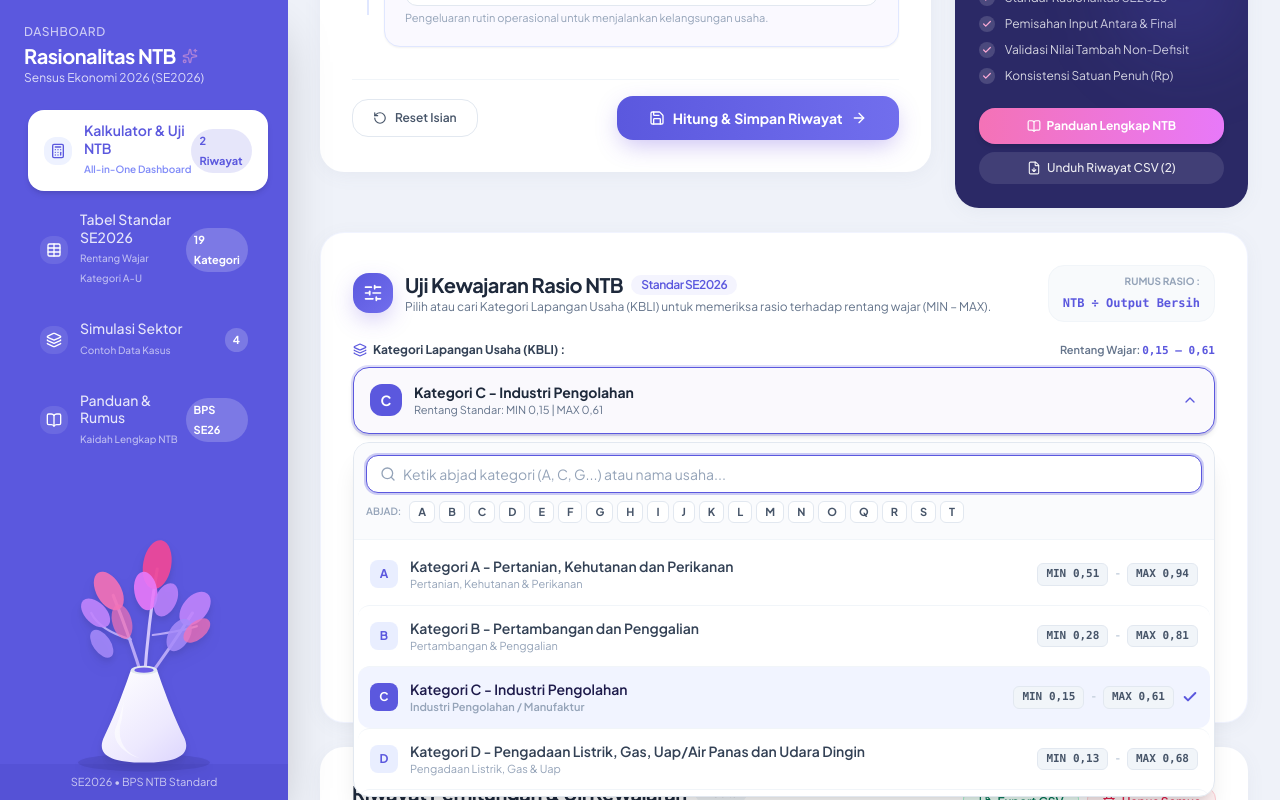
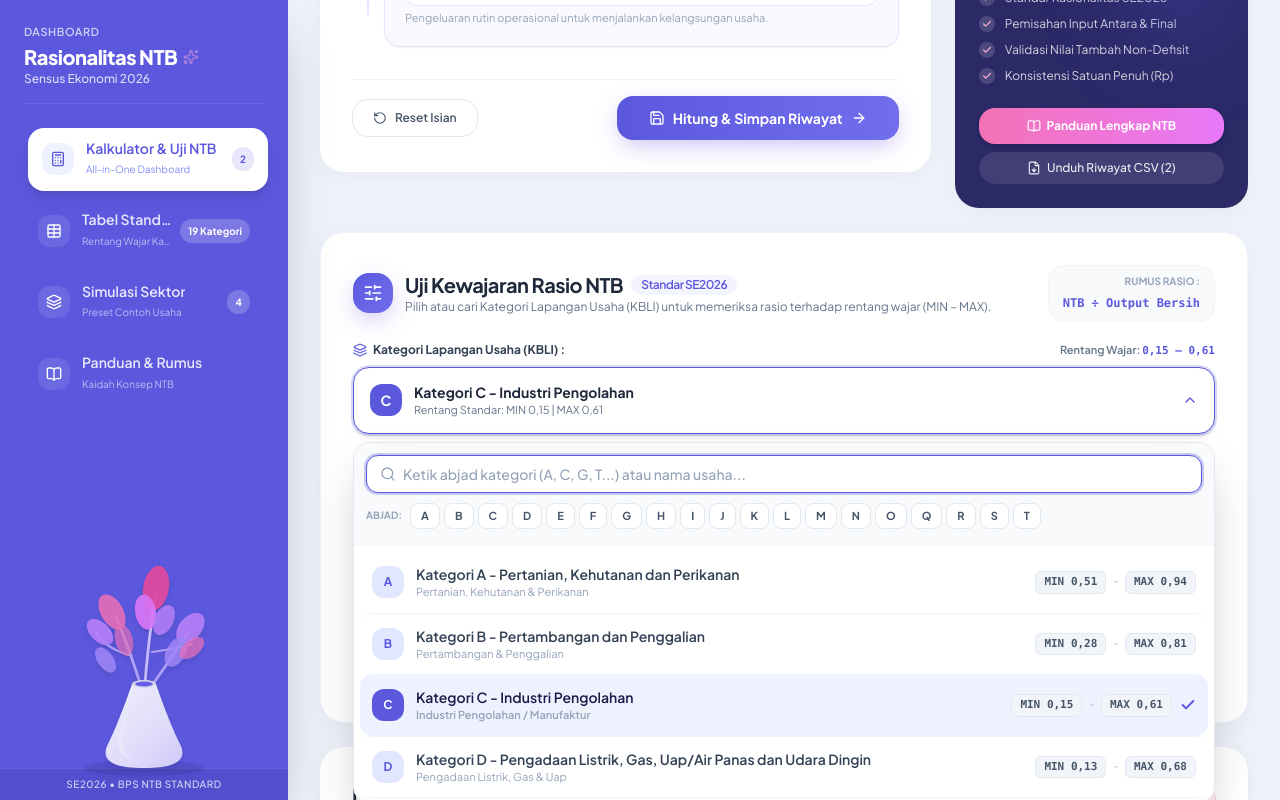
Before and after one commit to ahmadrahman79/rasionalitas-ntb-se2026, a React (Vite) app: page / in a window 1280 px wide. Both pictures are taken after a click on the button 784 px from the left and 1592 px from the top of the page. Shown: the part 1192-1992 px from the top of the page. Built offline with nearby package versions, Linux system fonts and the light colour scheme.

Commit message:
Fix category search filter for single letter and polish sidebar layout

```diff
--- a/src/components/RationalityChecker.jsx
+++ b/src/components/RationalityChecker.jsx
@@ -1,6 +1,5 @@
 import React, { useState, useRef, useEffect } from 'react';
 import {
-  Building2,
   CheckCircle2,
   AlertTriangle,
   AlertCircle,
@@ -56,15 +55,32 @@ export const RationalityChecker = ({
     }
   }, [isOpen]);
 
-  // Filter categories by search term (Abjad or Name)
+  // SMART SEARCH LOGIC:
+  // - If single letter (e.g. "T", "C", "A"): filter strictly by category CODE (Kategori T, C, A)
+  // - If multiple letters (e.g. "pengolahan", "dagang", "hotel"): filter by category name & description
   const filteredCategories = KATEGORI_LAPANGAN_USAHA.filter((kat) => {
     if (!searchTerm) return true;
-    const term = searchTerm.toLowerCase().trim();
+    const cleanTerm = searchTerm.toLowerCase().trim();
+    if (!cleanTerm) return true;
+
+    // Single character search -> match strictly the category letter code
+    if (cleanTerm.length === 1) {
+      return kat.kode.toLowerCase() === cleanTerm;
+    }
+
+    // Match "kategori X" or "kat X"
+    if (cleanTerm.startsWith('kat ') || cleanTerm.startsWith('kategori ')) {
+      const targetLetter = cleanTerm.replace(/^(kat|kategori)\s*/, '').trim();
+      if (targetLetter.length === 1) {
+        return kat.kode.toLowerCase() === targetLetter;
+      }
+    }
+
+    // Multiple characters search -> match code, name, or description
     return (
-      kat.kode.toLowerCase() === term ||
-      kat.kode.toLowerCase().includes(term) ||
-      kat.nama.toLowerCase().includes(term) ||
-      kat.singkat.toLowerCase().includes(term)
+      kat.kode.toLowerCase() === cleanTerm ||
+      kat.nama.toLowerCase().includes(cleanTerm) ||
+      kat.singkat.toLowerCase().includes(cleanTerm)
     );
   });
 
@@ -83,6 +99,8 @@ export const RationalityChecker = ({
   const minPos = getPercentPos(minVal);
   const maxPos = getPercentPos(maxVal);
   const currentPos = getPercentPos(rasio);
+
+  const alphabetList = ['A', 'B', 'C', 'D', 'E', 'F', 'G', 'H', 'I', 'J', 'K', 'L', 'M', 'N', 'O', 'Q', 'R', 'S', 'T'];
 
   return (
     <div className="bg-white rounded-3xl p-6 md:p-8 shadow-soft border border-indigo-50/80">
@@ -136,7 +154,7 @@ export const RationalityChecker = ({
           onClick={() => setIsOpen(!isOpen)}
           className={`w-full bg-[#FAF9FD] hover:bg-[#F4F2FC] border text-left rounded-2xl px-4 py-3.5 flex items-center justify-between gap-3 transition-all ${
             isOpen
-              ? 'border-[#5B58DE] ring-2 ring-[#5B58DE]/20 shadow-md'
+              ? 'border-[#5B58DE] ring-2 ring-[#5B58DE]/20 shadow-md bg-white'
               : 'border-slate-200 shadow-xs'
           }`}
         >
@@ -162,53 +180,62 @@ export const RationalityChecker = ({
 
         {/* Dropdown Menu Popover */}
         {isOpen && (
-          <div className="absolute z-50 left-0 right-0 top-full mt-2 bg-white rounded-2xl shadow-xl border border-slate-200 overflow-hidden animate-fadeIn">
+          <div className="absolute z-50 left-0 right-0 top-full mt-2 bg-white rounded-2xl shadow-2xl border border-slate-200 overflow-hidden">
             {/* Search Input Box */}
-            <div className="p-3 border-b border-slate-100 bg-slate-50/70">
+            <div className="p-3 border-b border-slate-100 bg-slate-50/90">
               <div className="relative">
                 <Search className="w-4 h-4 text-slate-400 absolute left-3.5 top-1/2 -translate-y-1/2" />
                 <input
                   ref={searchInputRef}
                   type="text"
-                  placeholder="Ketik abjad kategori (A, C, G...) atau nama usaha..."
+                  placeholder="Ketik abjad kategori (A, C, G, T...) atau nama usaha..."
                   value={searchTerm}
                   onChange={(e) => setSearchTerm(e.target.value)}
-                  className="w-full pl-9 pr-8 py-2 text-xs sm:text-sm bg-white border border-slate-200 rounded-xl focus:outline-none focus:ring-2 focus:ring-[#5B58DE]/30 focus:border-[#5B58DE] text-slate-800 placeholder-slate-400"
+                  className="w-full pl-9 pr-8 py-2 text-xs sm:text-sm bg-white border border-slate-200 rounded-xl focus:outline-none focus:ring-2 focus:ring-[#5B58DE]/30 focus:border-[#5B58DE] text-slate-800 placeholder-slate-400 font-medium"
                 />
                 {searchTerm && (
                   <button
+                    type="button"
                     onClick={() => setSearchTerm('')}
-                    className="absolute right-2.5 top-1/2 -translate-y-1/2 p-0.5 text-slate-400 hover:text-slate-600 rounded-full"
+                    className="absolute right-2.5 top-1/2 -translate-y-1/2 p-1 text-slate-400 hover:text-slate-600 rounded-full hover:bg-slate-100"
                   >
                     <X className="w-3.5 h-3.5" />
                   </button>
                 )}
               </div>
 
-              {/* Quick Alphabet Pills for Fast Filtering */}
-              <div className="flex items-center gap-1 overflow-x-auto pt-2 pb-1 scrollbar-none text-[11px]">
-                <span className="text-[10px] text-slate-400 font-semibold uppercase shrink-0 mr-1">Abjad:</span>
-                {['A', 'B', 'C', 'D', 'E', 'F', 'G', 'H', 'I', 'J', 'K', 'L', 'M', 'N', 'O', 'Q', 'R', 'S', 'T'].map((letter) => (
+              {/* Quick Alphabet Buttons for Fast 1-Click Filtering */}
+              <div className="flex items-center gap-1 overflow-x-auto pt-2.5 pb-1 scrollbar-none text-[11px]">
+                <span className="text-[10px] text-slate-400 font-bold uppercase shrink-0 mr-1">Abjad:</span>
+                {alphabetList.map((letter) => {
+                  const isCurrentFilter = searchTerm.toUpperCase() === letter;
+                  return (
                     <button
                       key={letter}
-                    onClick={() => setSearchTerm(letter)}
-                    className={`px-2 py-0.5 rounded-md font-bold transition shrink-0 ${
-                      searchTerm.toUpperCase() === letter
-                        ? 'bg-[#5B58DE] text-white'
+                      type="button"
+                      onClick={() => {
+                        // Toggle filter
+                        setSearchTerm(isCurrentFilter ? '' : letter);
+                      }}
+                      className={`px-2.5 py-1 rounded-lg font-bold transition shrink-0 ${
+                        isCurrentFilter
+                          ? 'bg-[#5B58DE] text-white shadow-xs'
                           : 'bg-white text-slate-600 hover:bg-indigo-50 hover:text-[#5B58DE] border border-slate-200'
                       }`}
                     >
                       {letter}
                     </button>
-                ))}
+                  );
+                })}
               </div>
             </div>
 
             {/* List of Categories */}
-            <div className="max-h-64 overflow-y-auto divide-y divide-slate-100 p-1">
+            <div className="max-h-64 overflow-y-auto divide-y divide-slate-100 p-1.5">
               {filteredCategories.length === 0 ? (
-                <div className="py-6 text-center text-xs text-slate-400">
-                  Tidak ditemukan kategori dengan kata kunci "{searchTerm}"
+                <div className="py-8 text-center text-xs text-slate-400">
+                  <p className="font-semibold text-slate-600">Tidak ada kategori yang cocok</p>
+                  <p className="mt-0.5">Coba ketik abjad tunggal seperti "T", "C", "G" atau nama sektor.</p>
                 </div>
               ) : (
                 filteredCategories.map((kat) => {
@@ -231,18 +258,18 @@ export const RationalityChecker = ({
                         !canAnalyze
                           ? 'opacity-40 cursor-not-allowed bg-slate-50'
                           : isSelected
-                          ? 'bg-indigo-50/80 text-indigo-950 font-semibold'
+                          ? 'bg-indigo-50 text-indigo-950 font-semibold'
                           : 'hover:bg-slate-50 text-slate-700'
                       }`}
                     >
                       <div className="flex items-center gap-3 min-w-0">
                         {/* Letter Badge */}
-                        <div className={`w-7 h-7 rounded-lg text-xs font-bold flex items-center justify-center shrink-0 ${
+                        <div className={`w-8 h-8 rounded-xl text-xs font-bold flex items-center justify-center shrink-0 ${
                           !canAnalyze
                             ? 'bg-slate-200 text-slate-500'
                             : isSelected
                             ? 'bg-[#5B58DE] text-white shadow-xs'
-                            : 'bg-indigo-100/70 text-[#5B58DE]'
+                            : 'bg-indigo-100 text-[#5B58DE]'
                         }`}>
                           {kat.kode}
                         </div>
--- a/src/components/Sidebar.jsx
+++ b/src/components/Sidebar.jsx
@@ -5,8 +5,7 @@ import {
   Layers,
   BookOpen,
   Sparkles,
-  X,
-  History
+  X
 } from 'lucide-react';
 import { FlowerVaseIllustration } from './AestheticIllustrations';
 
@@ -24,14 +23,14 @@ export const Sidebar = ({
       label: 'Kalkulator & Uji NTB',
       desc: 'All-in-One Dashboard',
       icon: Calculator,
-      badge: historyCount > 0 ? `${historyCount} Riwayat` : null,
+      badge: historyCount > 0 ? `${historyCount}` : null,
       isActive: activeTab === 'calculator',
       action: () => setActiveTab('calculator')
     },
     {
       id: 'table',
       label: 'Tabel Standar SE2026',
-      desc: 'Rentang Wajar Kategori A-U',
+      desc: 'Rentang Wajar Kategori A–U',
       icon: Table,
       badge: '19 Kategori',
       isActive: activeTab === 'table',
@@ -40,7 +39,7 @@ export const Sidebar = ({
     {
       id: 'simulations',
       label: 'Simulasi Sektor',
-      desc: 'Contoh Data Kasus',
+      desc: 'Preset Contoh Usaha',
       icon: Layers,
       badge: 4,
       isActive: activeTab === 'simulations',
@@ -49,9 +48,9 @@ export const Sidebar = ({
     {
       id: 'formula',
       label: 'Panduan & Rumus',
-      desc: 'Kaidah Lengkap NTB',
+      desc: 'Kaidah Konsep NTB',
       icon: BookOpen,
-      badge: 'BPS SE26',
+      badge: null,
       isActive: false,
       action: () => {
         onOpenFormula();
@@ -71,27 +70,28 @@ export const Sidebar = ({
 
       {/* Sidebar Container */}
       <aside
-        className={`fixed top-0 left-0 bottom-0 z-50 w-72 bg-[#5B58DE] text-white flex flex-col justify-between overflow-hidden shadow-2xl transition-transform duration-300 ease-in-out lg:translate-x-0 ${
+        className={`fixed top-0 left-0 bottom-0 z-50 w-72 bg-[#5B58DE] text-white flex flex-col justify-between shadow-2xl transition-transform duration-300 ease-in-out lg:translate-x-0 overflow-y-auto overflow-x-hidden ${
           isMobileOpen ? 'translate-x-0' : '-translate-x-full'
         }`}
       >
         {/* Top Section */}
-        <div className="p-6 pb-2">
+        <div className="p-5 sm:p-6 pb-2">
           {/* Header Dashboard */}
-          <div className="flex items-center justify-between mb-6">
+          <div className="flex items-center justify-between mb-6 pb-4 border-b border-white/10">
             <div>
-              <span className="text-xs font-medium text-white/70 uppercase tracking-wider block">Dashboard</span>
-              <h1 className="text-xl font-bold tracking-tight text-white flex items-center gap-1.5 mt-0.5">
+              <span className="text-[11px] font-semibold text-white/70 uppercase tracking-wider block">Dashboard</span>
+              <h1 className="text-xl font-extrabold tracking-tight text-white flex items-center gap-1.5 mt-0.5">
                 Rasionalitas NTB
                 <Sparkles className="w-4 h-4 text-pink-300 animate-pulse" />
               </h1>
-              <p className="text-xs text-white/80 font-normal">Sensus Ekonomi 2026 (SE2026)</p>
+              <p className="text-xs text-white/80 font-medium">Sensus Ekonomi 2026</p>
             </div>
 
             {/* Mobile close button */}
             <button
               onClick={() => setIsMobileOpen(false)}
-              className="lg:hidden p-1.5 text-white/80 hover:text-white rounded-lg hover:bg-white/10"
+              className="lg:hidden p-2 text-white/80 hover:text-white rounded-xl hover:bg-white/10 transition"
+              aria-label="Tutup Menu"
             >
               <X className="w-5 h-5" />
             </button>
@@ -108,19 +108,19 @@ export const Sidebar = ({
                     item.action();
                     setIsMobileOpen(false);
                   }}
-                  className={`w-full flex items-center justify-between px-4 py-3 rounded-2xl text-sm font-medium transition-all duration-200 text-left ${
+                  className={`w-full flex items-center justify-between px-3.5 py-3 rounded-2xl text-xs sm:text-sm font-semibold transition-all duration-200 text-left ${
                     item.isActive
-                      ? 'bg-white text-[#5B58DE] shadow-md font-semibold translate-x-1'
+                      ? 'bg-white text-[#5B58DE] shadow-lg font-bold translate-x-1'
                       : 'text-white/85 hover:text-white hover:bg-white/10'
                   }`}
                 >
-                  <div className="flex items-center gap-3">
-                    <div className={`p-1.5 rounded-xl ${item.isActive ? 'bg-indigo-50 text-[#5B58DE]' : 'bg-white/10 text-white'}`}>
+                  <div className="flex items-center gap-3 min-w-0">
+                    <div className={`p-2 rounded-xl shrink-0 ${item.isActive ? 'bg-indigo-50 text-[#5B58DE]' : 'bg-white/10 text-white'}`}>
                       <Icon className="w-4 h-4" />
                     </div>
-                    <div>
-                      <span className="block leading-tight">{item.label}</span>
-                      <span className={`text-[10px] block mt-0.5 ${item.isActive ? 'text-indigo-400' : 'text-white/60'}`}>
+                    <div className="min-w-0">
+                      <span className="block leading-tight truncate">{item.label}</span>
+                      <span className={`text-[10px] block mt-0.5 truncate font-normal ${item.isActive ? 'text-indigo-400 font-medium' : 'text-white/60'}`}>
                         {item.desc}
                       </span>
                     </div>
@@ -128,7 +128,7 @@ export const Sidebar = ({
 
                   {item.badge !== null && (
                     <span
-                      className={`text-[11px] px-2 py-0.5 rounded-full font-bold ${
+                      className={`text-[10px] px-2 py-0.5 rounded-full font-bold shrink-0 ml-2 ${
                         item.isActive
                           ? 'bg-[#5B58DE]/15 text-[#5B58DE]'
                           : 'bg-white/20 text-white'
@@ -144,9 +144,9 @@ export const Sidebar = ({
         </div>
 
         {/* Bottom Aesthetic Plant / Flower Vase Illustration */}
-        <div className="relative pt-4 flex flex-col items-center justify-end pointer-events-none select-none">
-          <FlowerVaseIllustration className="w-44 -mb-2 drop-shadow-lg" />
-          <div className="w-full text-center py-2.5 bg-[#4D4AC7]/40 text-[11px] text-white/70">
+        <div className="relative pt-2 flex flex-col items-center justify-end select-none mt-auto">
+          <FlowerVaseIllustration className="w-40 h-auto -mb-2 drop-shadow-md opacity-90" />
+          <div className="w-full text-center py-2 bg-[#4D4AC7]/60 text-[10px] font-medium text-white/75 tracking-wider uppercase border-t border-white/10">
             SE2026 • BPS NTB Standard
           </div>
         </div>
```
Lines whose indentation alone changed are shown as unchanged.
